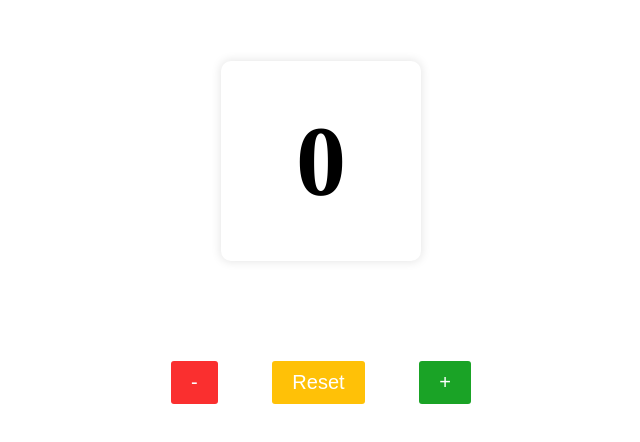
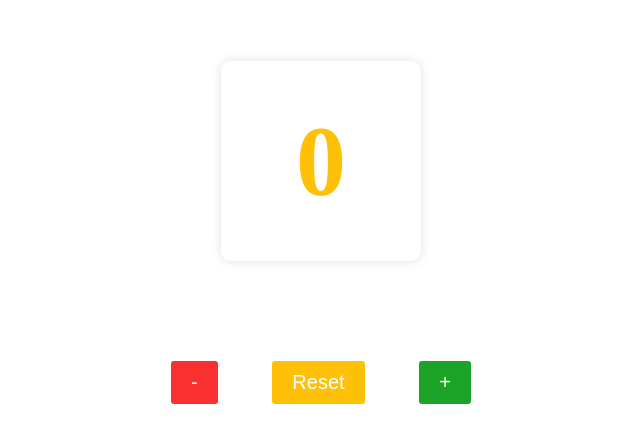
Before and after one commit to kumartul/TypeScript-Playground, a plain HTML site: page Counter/public/index.html in a window 1280 px wide. Shown: the part 168-610 px from the top of the page, without its empty margins (319-959 px from the left). Drawn offline with Linux system fonts and the light colour scheme; a web font is replaced by a local one.

Commit message:
[Add]: One more class to display box - 'zero'

```diff
--- a/Counter/public/index.html
+++ b/Counter/public/index.html
@@ -13,7 +13,7 @@
 </head>
 <body>
     <main class="container items-center">
-        <div class="display items-center">
+        <div class="display zero items-center">
             0
         </div>
         <div class="btn-container">
```
